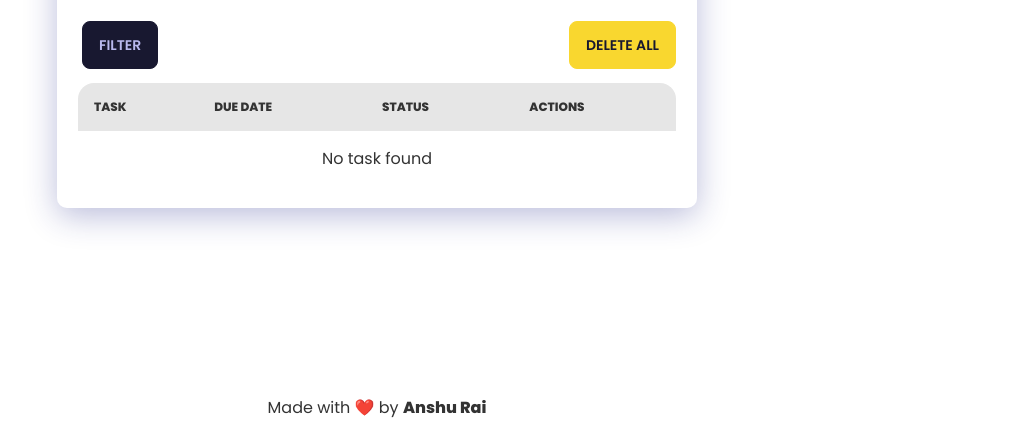
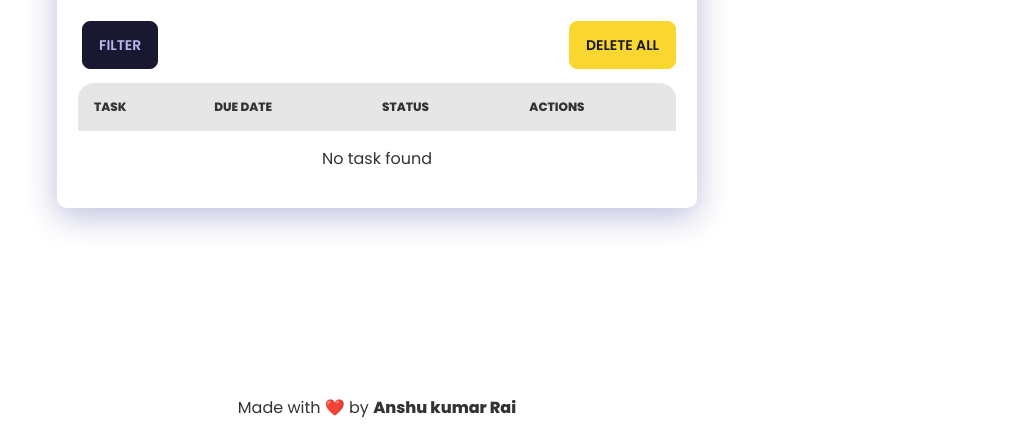
Before and after one commit to anshu-rai018/OCTANET_JANUARY-todo-list, a plain HTML site: page index.html in a window 1280 px wide. Shown: the part 360-800 px from the top of the page, without its empty margins (263-1280 px from the left). Drawn offline with nearby package versions, Linux system fonts and the light colour scheme.

Commit message:
todo list

```diff
--- a/index.html
+++ b/index.html
@@ -19,7 +19,7 @@
 
     <!-- Copyright -->
     <div class="author-text">
-        <p>Made with ❤️ by <a href="https://github.com/anshu-rai018" target="_blank"><b>Anshu Rai</b></a></p>
+        <p>Made with ❤️ by <a href="https://github.com/anshu-rai018" target="_blank"><b>Anshu kumar Rai</b></a></p>
     </div>
 
     <div class="container">
```
